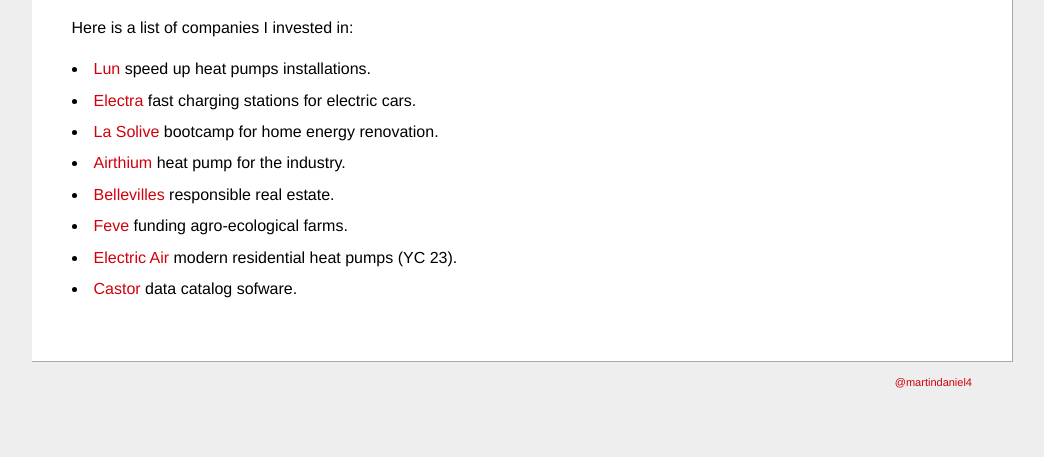
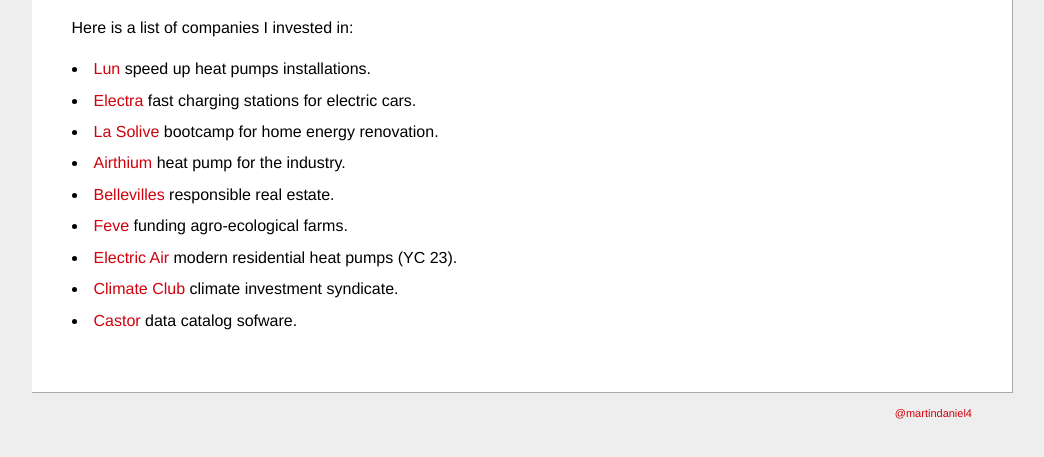
Before and after one commit to martindaniel4/martindaniel, a plain HTML site: page invest/index.html in a window 1280 px wide. Shown: the part 173-630 px from the top of the page, without its empty margins (118-1162 px from the left). Drawn offline with Linux system fonts and the light colour scheme.

Commit message:
add climate club

```diff
--- a/invest/index.html
+++ b/invest/index.html
@@ -47,6 +47,9 @@
         <a href="https://electricair.io/">Electric Air</a> modern residential heat pumps (YC 23).
       </li>
       <li style="margin-top: 10px;">
+        <a href="https://climateclub.cc/">Climate Club</a> climate investment syndicate.
+      </li>
+      <li style="margin-top: 10px;">
         <a href="https://www.castordoc.com/">Castor</a> data catalog sofware.
       </li>
     </div>
```
